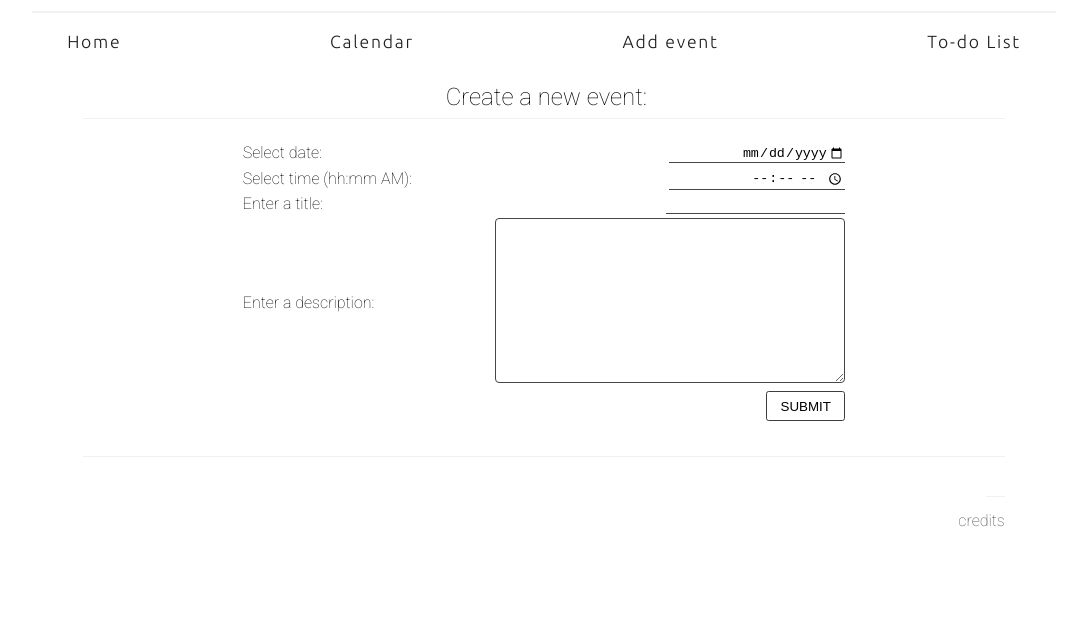
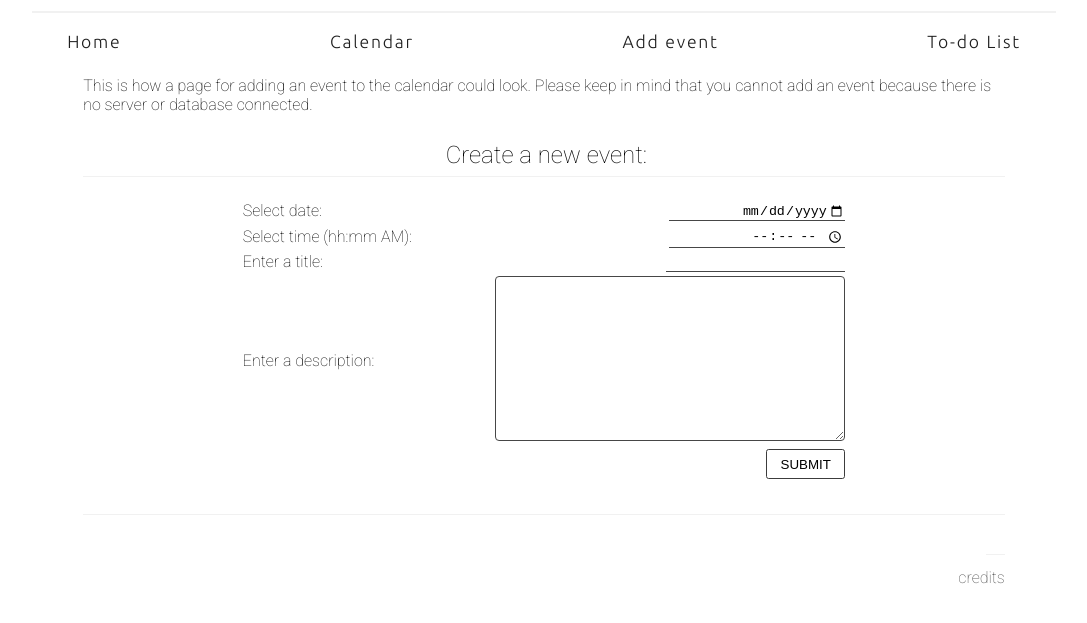
Before and after one commit to RRdeLeeuw/RRdeLeeuw.github.io, a plain HTML site: page addevent.html in a window 1280 px wide. Shown: the part 57-680 px from the top of the page, without its empty margins (96-1183 px from the left). Drawn offline with Linux system fonts and the light colour scheme.

Commit message:
Updated text on addevent page.

```diff
--- a/addevent.html
+++ b/addevent.html
@@ -41,6 +41,8 @@
     <main>
 
         <section>
+            <p>This is how a page for adding an event to the calendar could look. Please keep in mind that you cannot
+                add an event because there is no server or database connected.</p>
             <h2>Create a new event:</h2>
 
             <div class='addeventform'>
```
